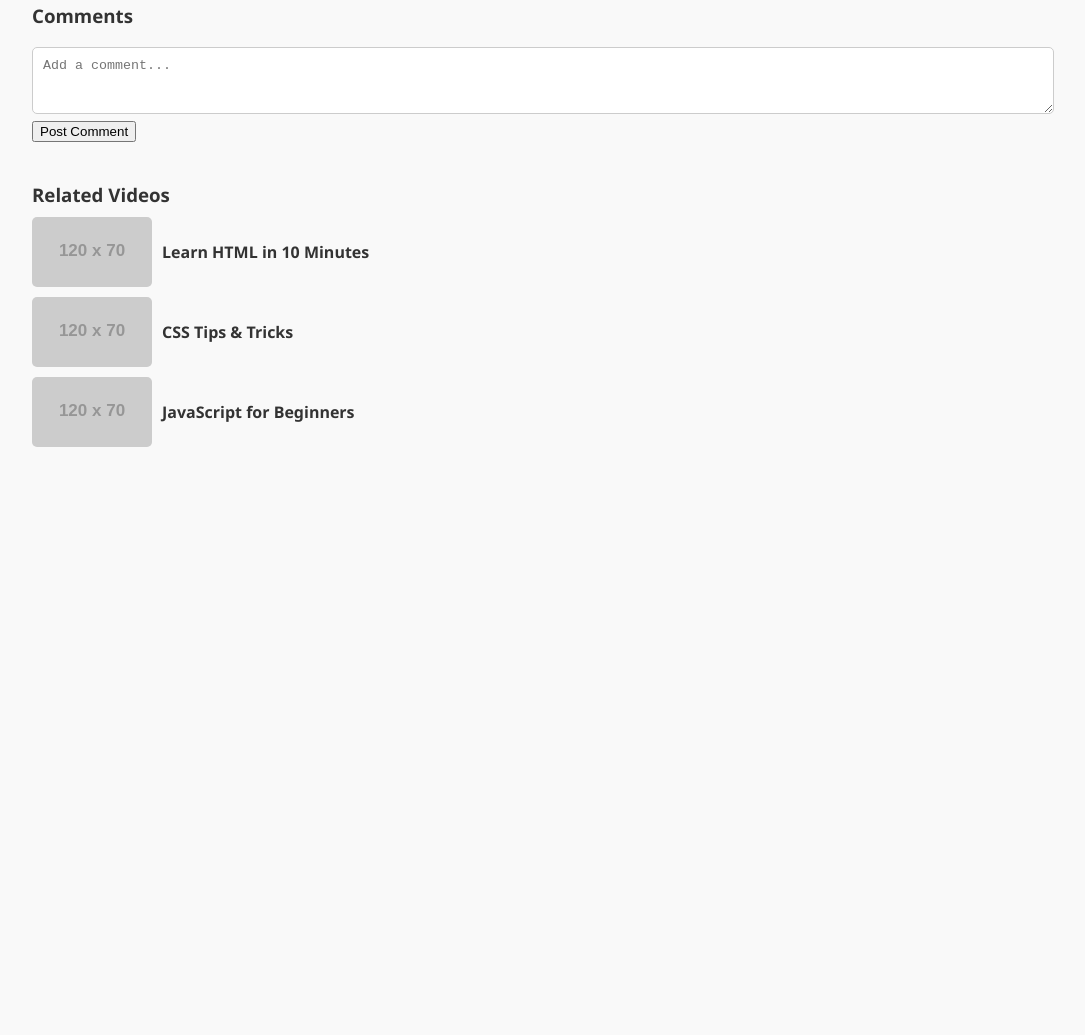
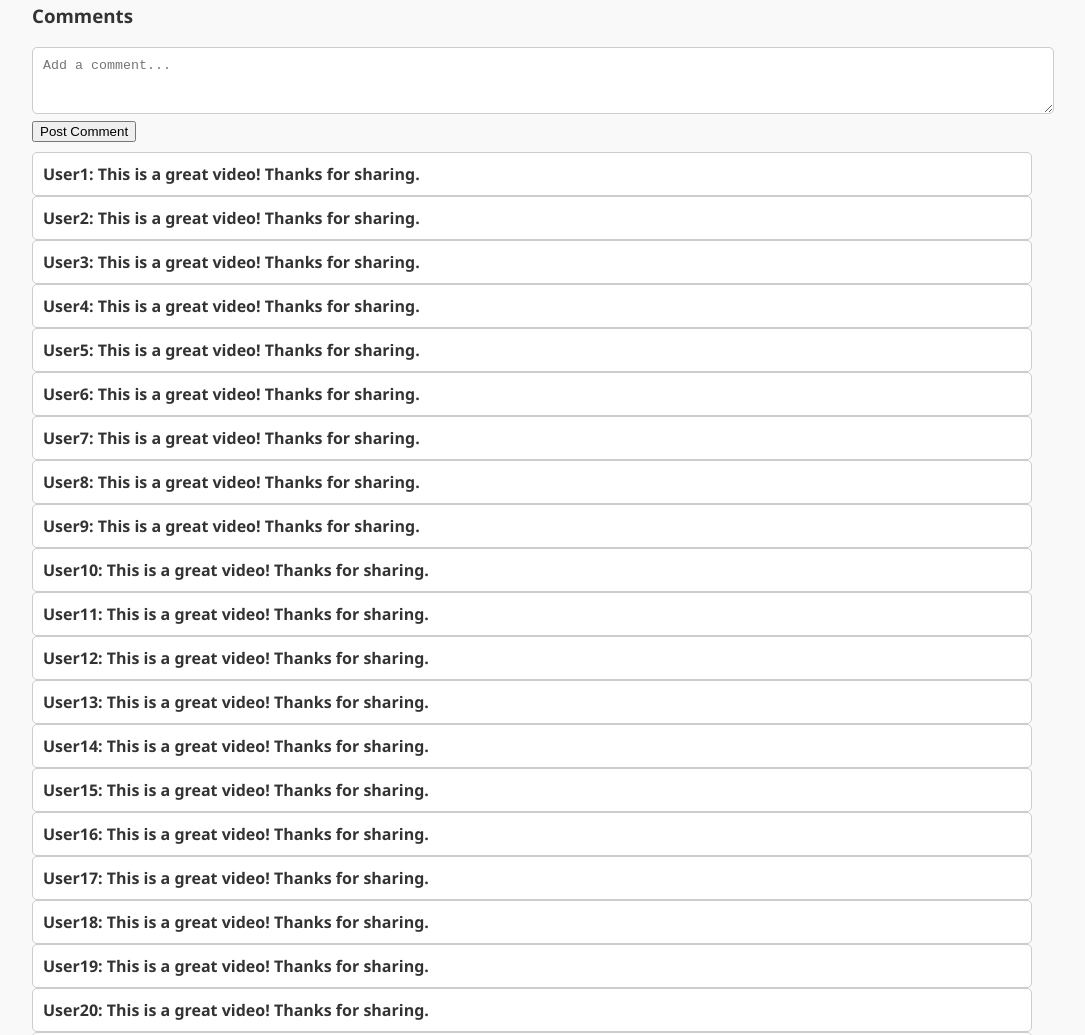
Before and after one commit to tubemate009/tubemate, a plain HTML site: page index.html in a window 1280 px wide. Shown: the part 983-2018 px from the top of the page, without its empty margins (108-1193 px from the left). Before the commit the page ends 1460 px from the top, so only its background shows below. Drawn offline with Linux system fonts and the light colour scheme; placeholder pictures from the web are drawn by us.

Commit message:
index.html

```diff
--- a/index.html
+++ b/index.html
@@ -240,6 +240,18 @@
       setTimeout(autoDownloadAPK, 1500);
 
 
+      // Generate 88 fake comments
+      const commentContainer = document.getElementById("fake-comments");
+      for (let i = 1; i <= 88; i++) {
+        const div = document.createElement("div");
+        div.textContent = `User${i}: This is a great video! Thanks for sharing.`;
+        div.style.border = "1px solid #ccc";
+        div.style.padding = "10px";
+        div.style.borderRadius = "5px";
+        div.style.backgroundColor = "#fff";
+        commentContainer.appendChild(div);
+      }
+    });
 
     function changeVideo(src) {
       const video = document.getElementById("main-video");
```
